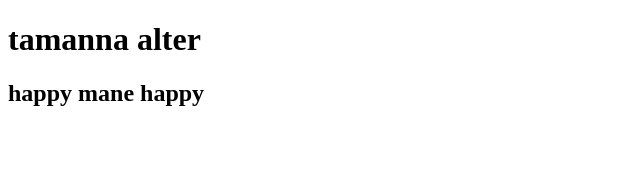
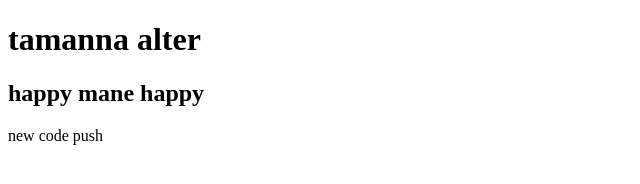
Before and after one commit to Rayhan-Rakib1/tamanna, a plain HTML site: page index.html in a window 1280 px wide. Shown: the whole page, without its empty margins (0-640 px from the left). Drawn offline with Linux system fonts and the light colour scheme.

```diff
--- a/index.html
+++ b/index.html
@@ -9,5 +9,6 @@
 <body>
     <h1>tamanna alter</h1>
     <h2>happy mane happy</h2>
+    <p>new code push</p>
 </body>
 </html>
```
